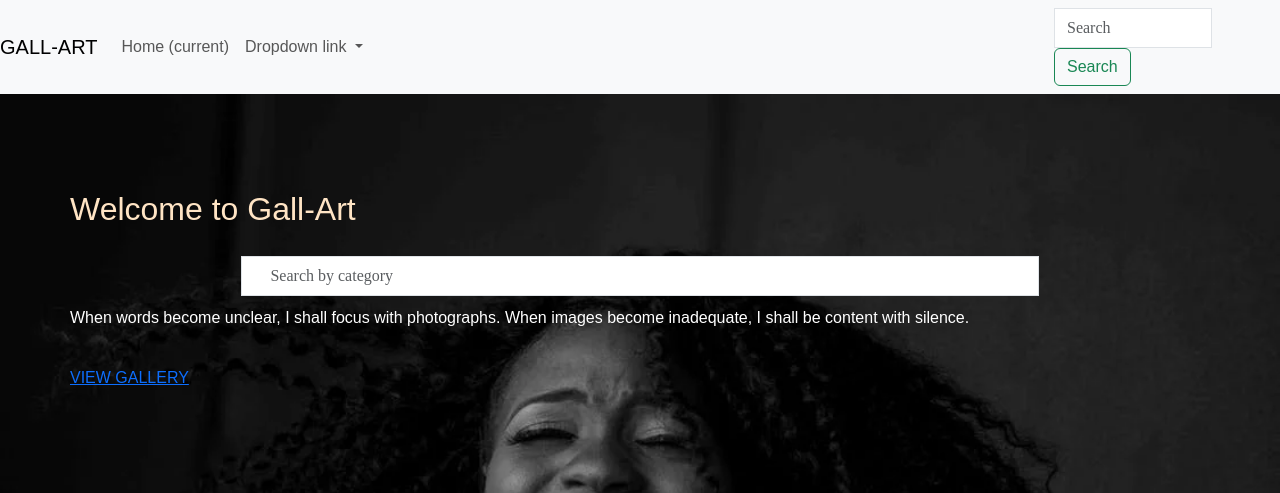
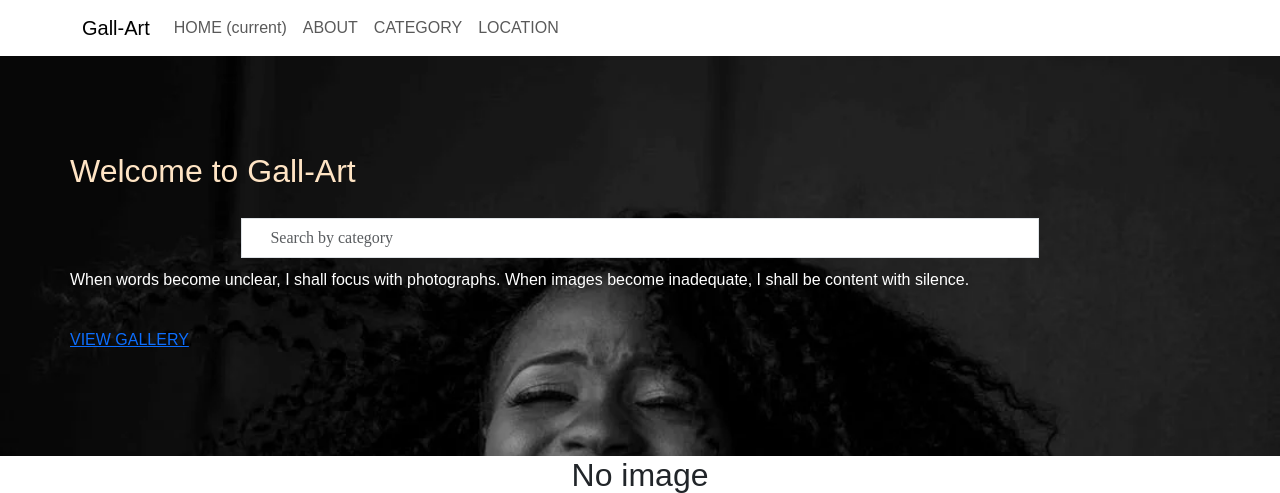
Before and after one commit to joey57/Photo-Gallery, a Django app: page / in a window 1280 px wide. Shown: the top 493 px of the page. Run offline with Django 4.2, Linux system fonts and the light colour scheme; data that the repository does not hold is empty; some libraries are stand-ins or nearby versions.

Commit message:
add location and category to navbar

```diff
--- a/photo/templates/index.html
+++ b/photo/templates/index.html
@@ -25,14 +25,12 @@
 
 <!--Display images-->
 <div class="container">
-  <!-- Looping through news -->
   <div class="row">
   {% for image in images %}
 
       <!-- displaying News articles -->
        <div class="col-xs-6 col-sm-6 col-md-6 col-lg-6">
            <h2 class="text-center">{{ image.name}} </h2>
-           <p></p>
            <p>{{image.description}}</p>
            <p>{{image.image_location.name}}</p>
            <p>{{image.image_category.name}}</p>
--- a/photo/templates/navbar.html
+++ b/photo/templates/navbar.html
@@ -1,39 +1,40 @@
+{% load django_bootstrap5 %}
+{% load static%}
 <!DOCTYPE html>
 <html lang="en" dir="ltr">
  <head>
   <meta charset="utf-8">
   <meta name="viewport" content="width=device-width, initial-scale=1">
   <title></title>
+  {% block styles %}
+   {% bootstrap_css %}
+    <link rel="stylesheet" href="{% static 'css/index.css' %}">
+  {% endblock %}
  </head>
   <body>
-      <nav class="navbar navbar-expand-lg navbar-light bg-light">
-       <a class="navbar-brand" href="#">GALL-ART</a>
-        <button class="navbar-toggler" type="button" data-toggle="collapse" data-target="#navbarNavDropdown" aria-controls="navbarNavDropdown" aria-expanded="false" aria-label="Toggle navigation">
+     <!-- Main Navbar -->
+     <nav class="navbar navbar-expand-lg navbar-light" id="navMain">
+      <div class="container navigation header_right wow fadeInLeft animated animated" data-wow-delay=".5s" style="visibility: visible; animation-delay: 0.5s; animation-name: fadeInLeft;">
+      <a class="navbar-brand" href="/"> Gall-Art</a>
+      <button class="navbar-toggler" type="button" data-toggle="collapse" data-target="#navbarNav" aria-controls="navbarNav" aria-expanded="false" aria-label="Toggle navigation">
       <span class="navbar-toggler-icon"></span>
       </button>
-         <div class="collapse navbar-collapse" id="navbarNavDropdown">
+      <div class="collapse navbar-collapse" id="navbarNav">
         <ul class="navbar-nav">
-            <li class="nav-item active">
-              <a class="nav-link" href="#">Home <span class="sr-only">(current)</span></a>
-            </li>
-
-            <li class="nav-item dropdown">
-              <a class="nav-link dropdown-toggle" href="#" id="navbarDropdownMenuLink" data-toggle="dropdown" aria-haspopup="true" aria-expanded="false">
-                  Dropdown link
-                </a>
-                <div class="dropdown-menu" aria-labelledby="navbarDropdownMenuLink">
-                  <a class="dropdown-item" href="#">Action</a>
-                  <a class="dropdown-item" href="#">Another action</a>
-                  <a class="dropdown-item" href="#">Something else here</a>
-                </div>
-              </li>
+          <li class="nav-item active"><a class="nav-link" href="/"> HOME <span class="sr-only">(current)</span></a></li>
+          <li class="nav-item"><a class="nav-link" href="/" data-toggle="modal" data-target="#about">ABOUT</a></li>
+          <li class="nav-item"><a class="nav-link" href="/#category">CATEGORY</a></li>
+          <li class="nav-item"><a class="nav-link open-nav" style="cursor:pointer">LOCATION</a></li>
+        </ul>
+        <ul class="navbar-nav left">
+        <a class="nav-item nav-link ml-auto social" href="" target="_blank"></a>
       </ul>
       </div>
+  </nav>
+  <!-- End of main navbar -->
 
-            <form class="form-inline">
-              <input class="form-control mr-sm-2" type="search" placeholder="Search" aria-label="Search">
-              <button class="btn btn-outline-success my-2 my-sm-0" type="submit">Search</button>
-            </form>
-        </nav>
+
+<!-- End of side navbar -->
+
 </body>
 </html>
```
Lines whose indentation alone changed are shown as unchanged.
